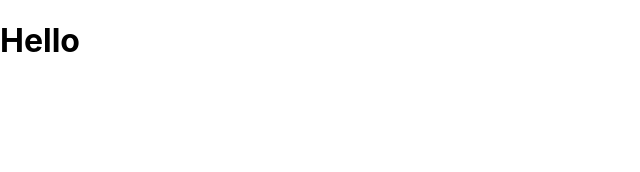
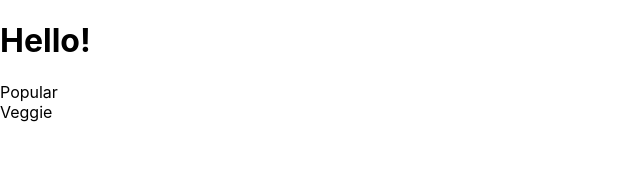
Before and after one commit to lsaengsavang/Recipe-App, a React (Create React App) app: page / in a window 1280 px wide. Shown: the top 172 px of the page, without its empty margins (0-640 px from the left). Built offline with nearby package versions, Linux system fonts and the light colour scheme; the HTML template or start-up script is replaced by a standard one.

Commit message:
Added components and pages files

```diff
--- a/src/App.js
+++ b/src/App.js
@@ -1,7 +1,10 @@
+import Pages from "./pages/Pages";
+
 function App() {
   return (
     <div className="App">
-      <h1>Hello</h1>
+      <h1>Hello!</h1>
+      <Pages />
     </div>
   );
 }
--- /dev/null
+++ b/src/components/Popular.jsx
@@ -0,0 +1,7 @@
+function Popular() {
+  return (
+    <div>Popular</div>
+  )
+}
+
+export default Popular
--- /dev/null
+++ b/src/components/Veggie.jsx
@@ -0,0 +1,7 @@
+function Veggie() {
+  return (
+    <div>Veggie</div>
+  )
+}
+
+export default Veggie
--- /dev/null
+++ b/src/pages/Home.jsx
@@ -0,0 +1,14 @@
+import Popular from "../components/Popular";
+import Veggie from "../components/Veggie";
+import React from 'react'
+
+function Home() {
+  return (
+    <div>
+        <Popular />
+        <Veggie />
+    </div>
+  )
+}
+
+export default Home
--- /dev/null
+++ b/src/pages/Pages.jsx
@@ -0,0 +1,12 @@
+import React from 'react'
+import Home from './Home'
+
+function Pages() {
+  return (
+    <div>
+        <Home />
+    </div>
+  )
+}
+
+export default Pages
```
